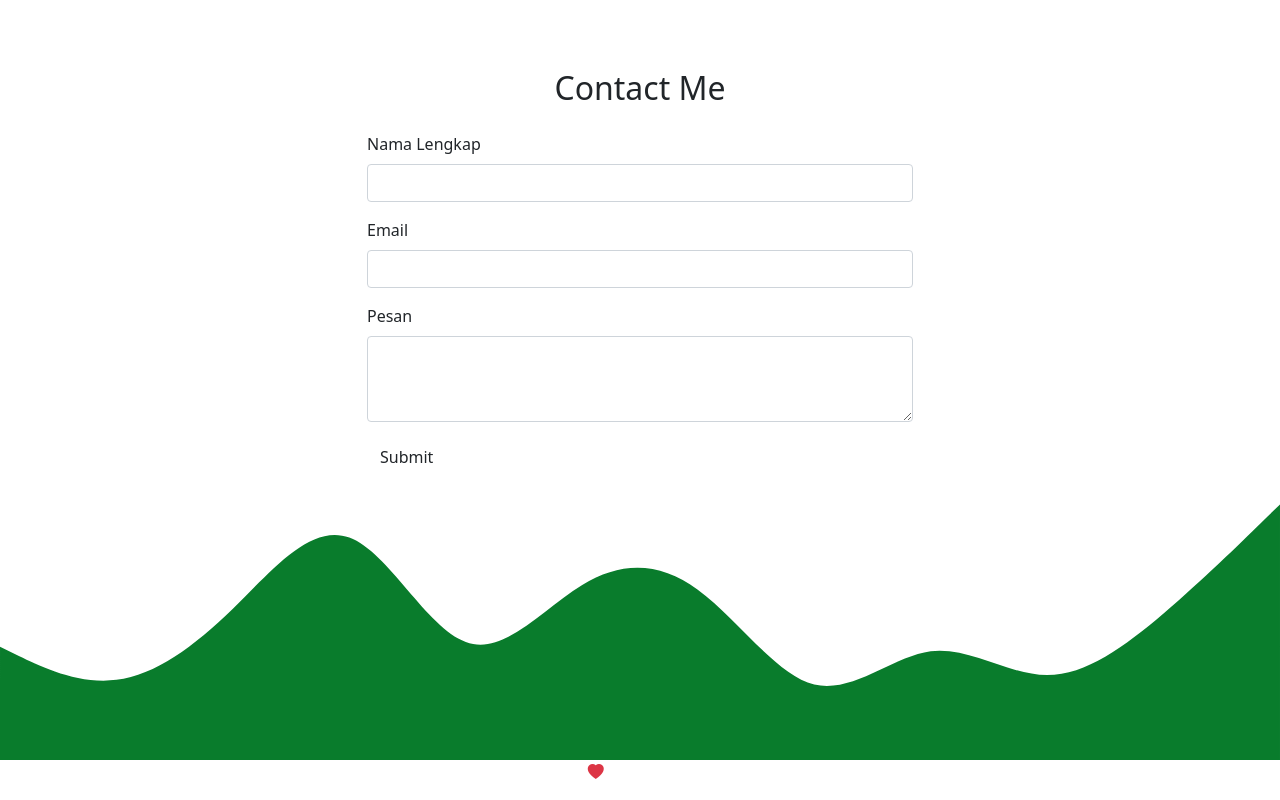
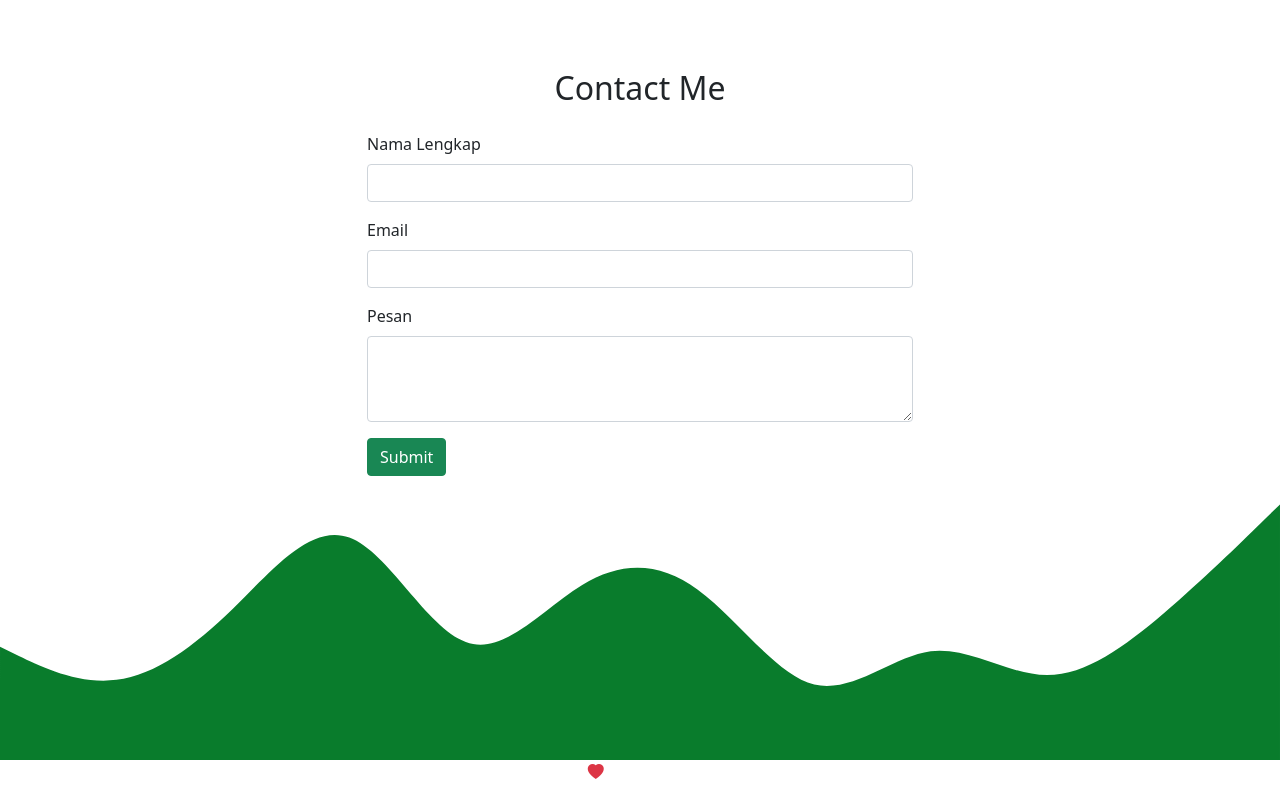
Before and after one commit to Kaliber-prog/Kaliber-prog-GAM.github.io, a plain HTML site: page index.html in a window 1280 px wide. Shown: the part 2786-3586 px from the top of the page. Drawn offline with nearby package versions, Linux system fonts and the light colour scheme.

Commit message:
menambahkan shortcut icon

```diff
--- a/index.html
+++ b/index.html
@@ -3,6 +3,7 @@
   <head>
     <meta charset="UTF-8">
     <meta name="viewport" content="width=device-width, initial-scale=1.0">
+    <link href="img/guntur.JPG.jpg" rel="shortcut icon">
     <title>GUNTUR ARIF MENANTI</title>
   </head>
 <body>
@@ -158,7 +159,7 @@
                       <label for="pesan" class="form-label">Pesan</label>
                       <textarea class="form-control" id="pesan" rows="3"></textarea>
                     </div>
-                    <button type="submit" class="btn btn-succes">Submit</button>
+                    <button type="submit" class="btn btn-success">Submit</button>
                   </form>
                 </div>
               </div>
```
